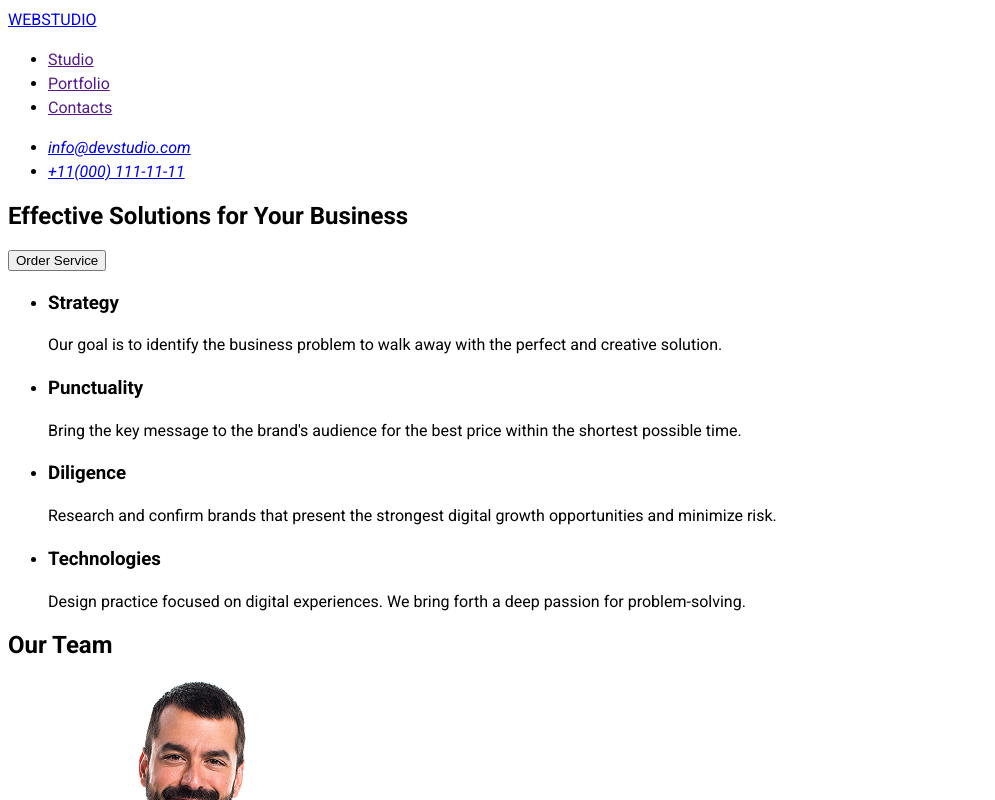
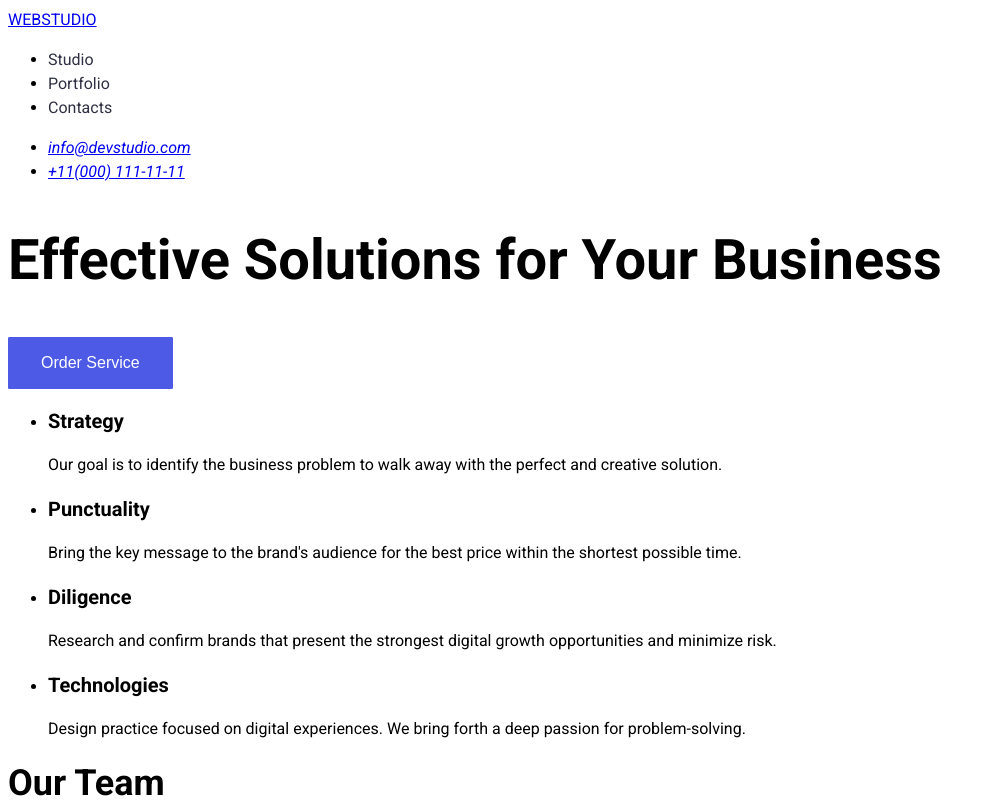
Before and after one commit to duhanocal03/goit-markup-hw-01, a plain HTML site: page index.html in a window 1280 px wide. Shown: the top 800 px of the page, without its empty margins (0-995 px from the left). Drawn offline with Linux system fonts and the light colour scheme.

Commit message:
kodlar yenilendi

```diff
--- a/style.css
+++ b/style.css
@@ -7,4 +7,53 @@ body{
 .buton {
  cursor: pointer;
  font-weight: medium;
+ font-size: 16px;
+ letter-spacing: 4%;
+ background-color: #4D5AE5;
+ color: #FFFFFF;
+ width: 169;
+ height: 56;
+ border: 1px solid #4D5AE5;
+ border-radius: 1px;
+ padding: 16px 32px;
 }
+
+.buton:hover{
+    background-color: #404BBF;
+}
+
+h1{
+    font-size: 56px;
+    font-weight: bold;
+    letter-spacing: 2% ;
+    line-height: 60px;
+}
+
+h2{
+    font-weight: bold;
+    font-size:36px;
+
+}
+
+h3 {
+    font-weight:medium;
+    font-size: 20px;
+
+}
+
+.menu li a{
+    text-decoration: none;
+    color: #2E2F42;
+}
+
+.menu li a:hover {
+    color: #404BBF;
+}
+
+.menu .link-1:active {
+    border-bottom: 2px solid #404BBF;
+    border-radius: 2px;
+    width: 48px;
+    height: 4px;
+    padding-bottom: 4px;
+}
```
